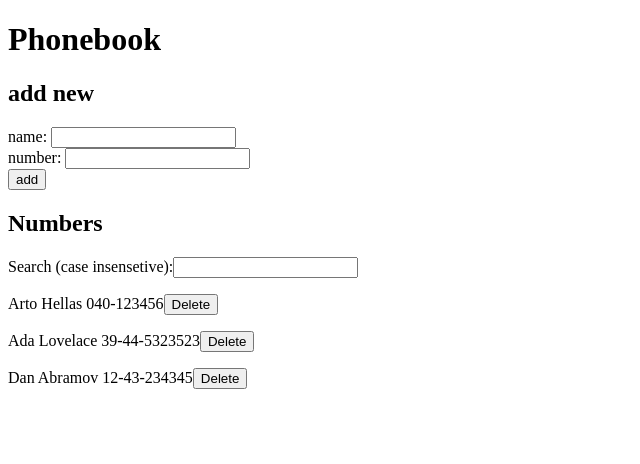
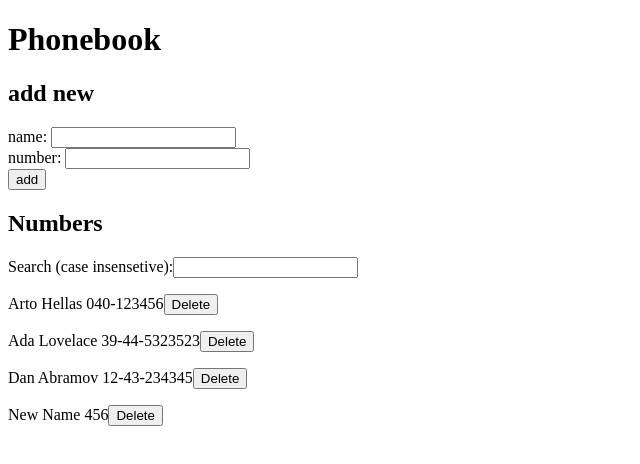
Before and after one commit to Heir-of-God/fullstack-course, a React (Vite) app in the folder part2/exercises/phonebook/: page / in a window 1280 px wide. Shown: the top 464 px of the page, without its empty margins (0-640 px from the left). Built offline with nearby package versions, Linux system fonts and the light colour scheme; data requests are answered from the project's data file; the HTML template or start-up script is replaced by a standard one.

Commit message:
feat: number updating on submission, completed exercise 2.15

```diff
--- a/part2/exercises/phonebook/db.json
+++ b/part2/exercises/phonebook/db.json
@@ -14,6 +14,11 @@
       "name": "Dan Abramov",
       "number": "12-43-234345",
       "id": "3"
+    },
+    {
+      "name": "New Name",
+      "number": "456",
+      "id": "iFyLMSOOpnQ"
     }
   ],
   "$schema": "./node_modules/json-server/schema.json"
--- a/part2/exercises/phonebook/src/App.jsx
+++ b/part2/exercises/phonebook/src/App.jsx
@@ -19,17 +19,33 @@ const App = () => {
   function handleNewNameSubmission(event) {
     event.preventDefault();
 
-    if (persons.some((person) => person.name === newName)) {
-      alert(`${newName} is already added to phonebook`);
+    const existingEntry = persons.find((person) => person.name === newName);
+
+    if (existingEntry) {
+      const confirmed = confirm(
+        `A number for ${newName} was already added. Update it with new one?`,
+      );
+
+      if (!confirmed) {
         return;
       }
 
+      const updatedPersonToPass = { ...existingEntry, number: newNumber };
+
+      personsService.update(updatedPersonToPass).then((updatedPerson) => {
+        const newPersons = persons.map((person) => {
+          return person.id === updatedPerson.id ? updatedPerson : person;
+        });
+        setPersons(newPersons);
+      });
+    } else {
       const newPerson = { name: newName, number: newNumber };
 
       personsService.create(newPerson).then((createdPerson) => {
         const newPersons = persons.concat([createdPerson]);
         setPersons(newPersons);
       });
+    }
 
     setNewName("");
     setNewNumber("");
--- a/part2/exercises/phonebook/src/services/persons.js
+++ b/part2/exercises/phonebook/src/services/persons.js
@@ -18,4 +18,10 @@ function deleteEntry(personId) {
   return axios.delete(baseURL + `/${personId}`).then(parseData);
 }
 
-export default { getAll, create, deleteEntry };
+function update(personObject) {
+  return axios
+    .put(baseURL + `/${personObject.id}`, personObject)
+    .then(parseData);
+}
+
+export default { getAll, create, deleteEntry, update };
```
Lines whose indentation alone changed are shown as unchanged.
